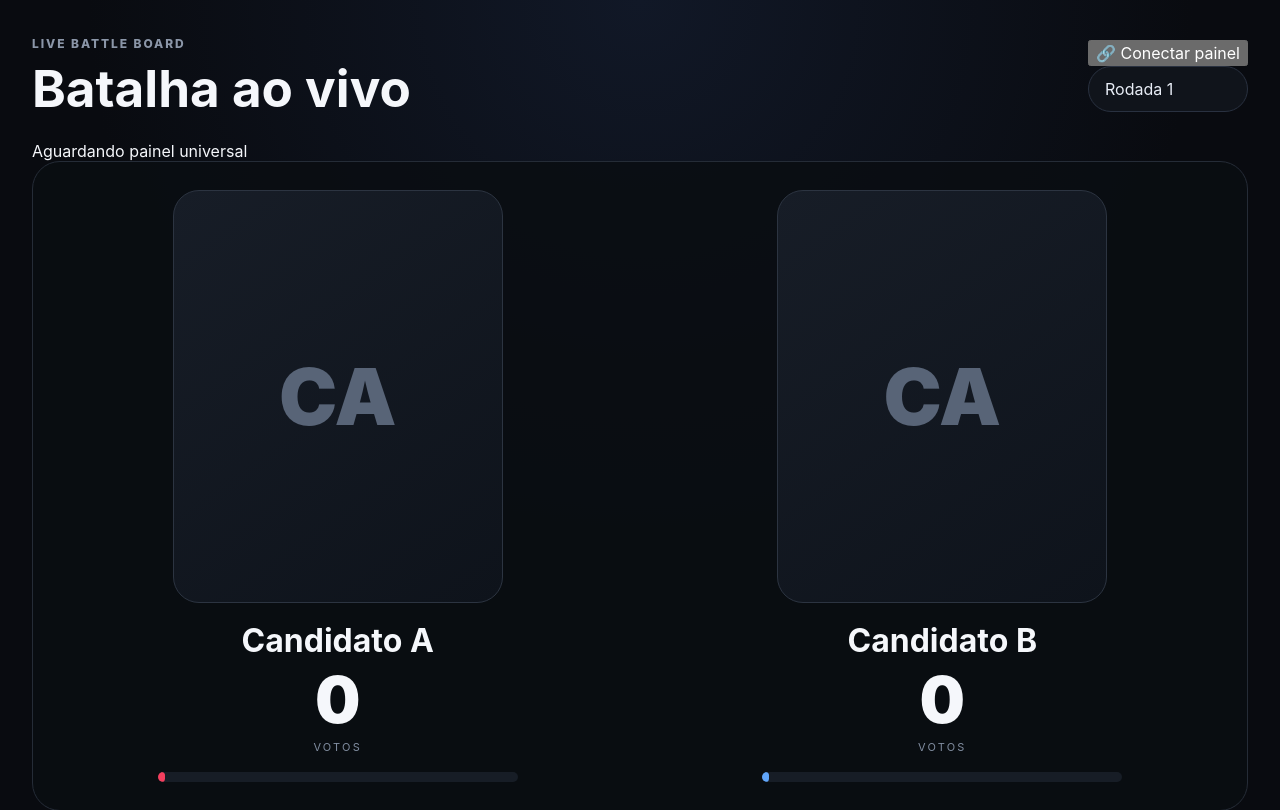
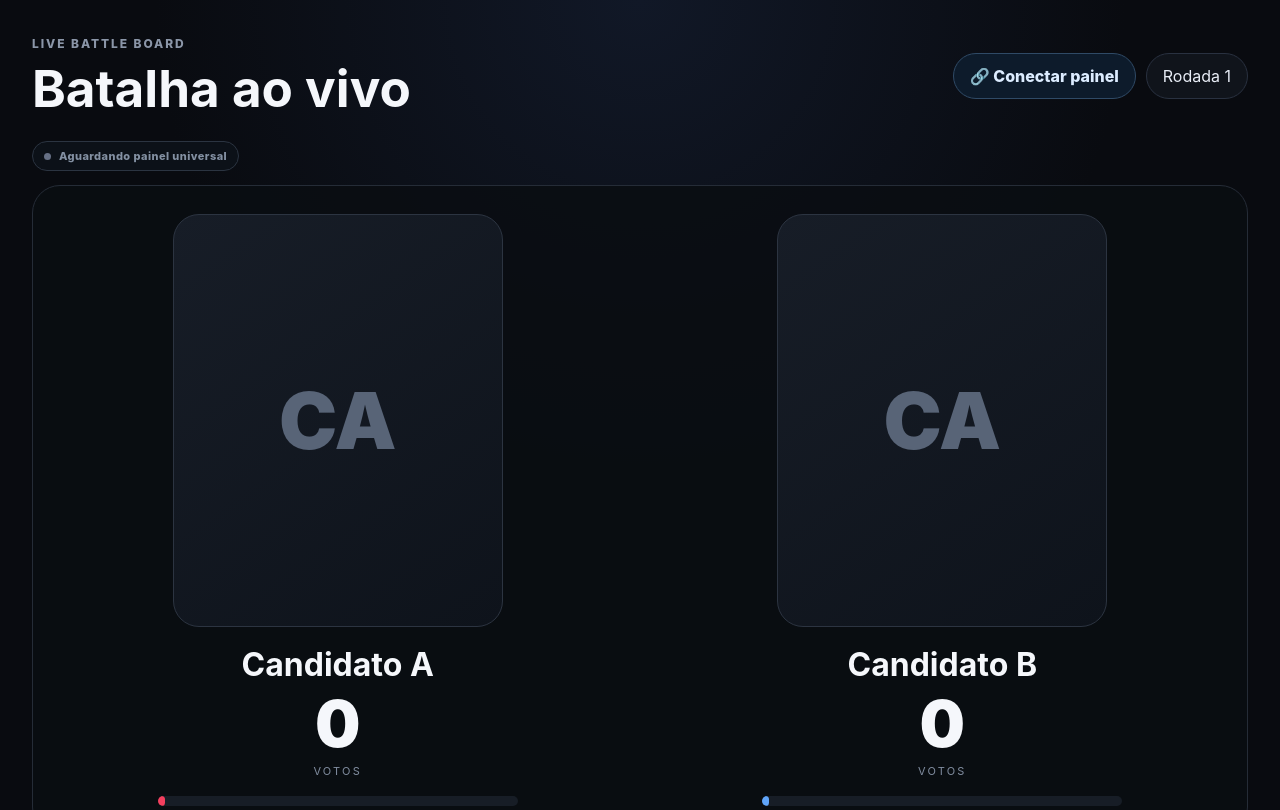
Before and after one commit to wallissonghost-code/Jogo2, a plain HTML site: page index.html in a window 1280 px wide. Shown: the top 810 px of the page. Drawn offline with Linux system fonts and the light colour scheme.

Commit message:
style: load LIVE+ pairing styles

```diff
--- a/index.html
+++ b/index.html
@@ -6,6 +6,7 @@
   <meta name="theme-color" content="#090b10" />
   <title>Live Battle Board</title>
   <link rel="stylesheet" href="./assets/styles.css" />
+  <link rel="stylesheet" href="./assets/liveplus.css" />
 </head>
 <body class="live-page">
   <main class="live-shell">
```
